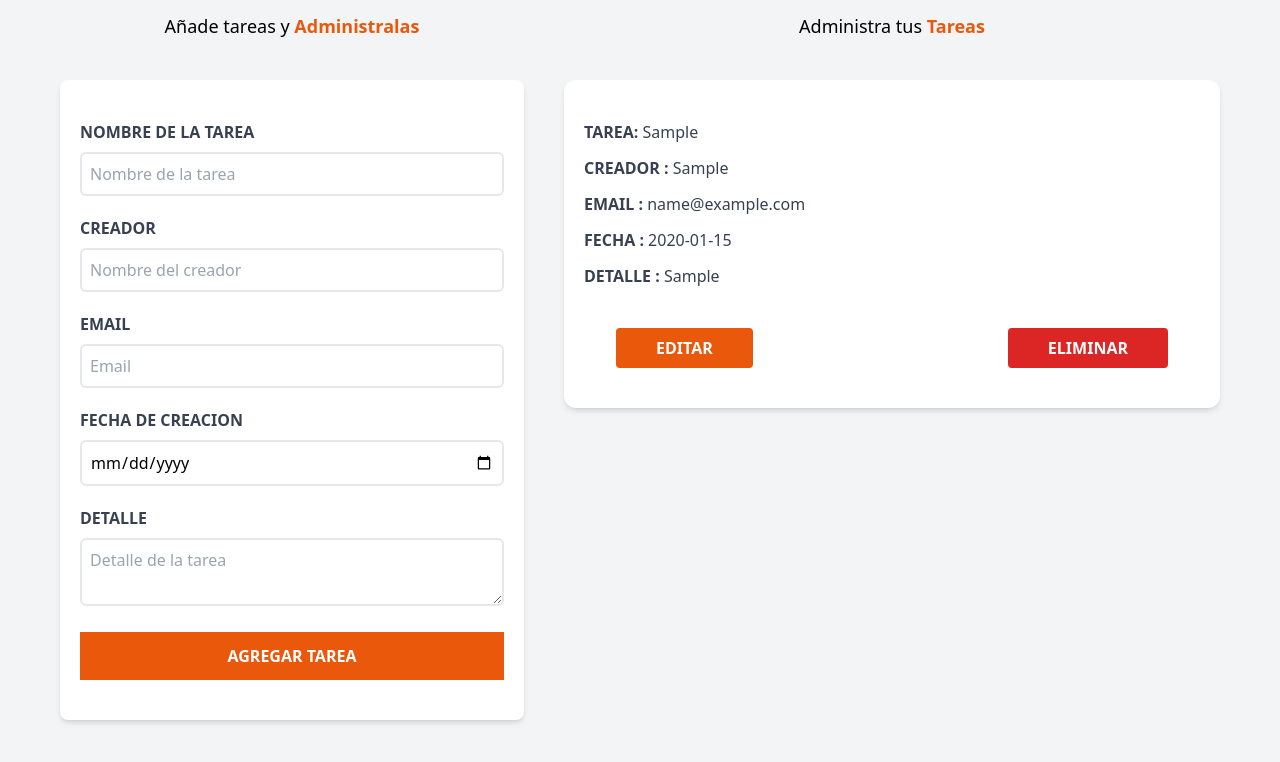
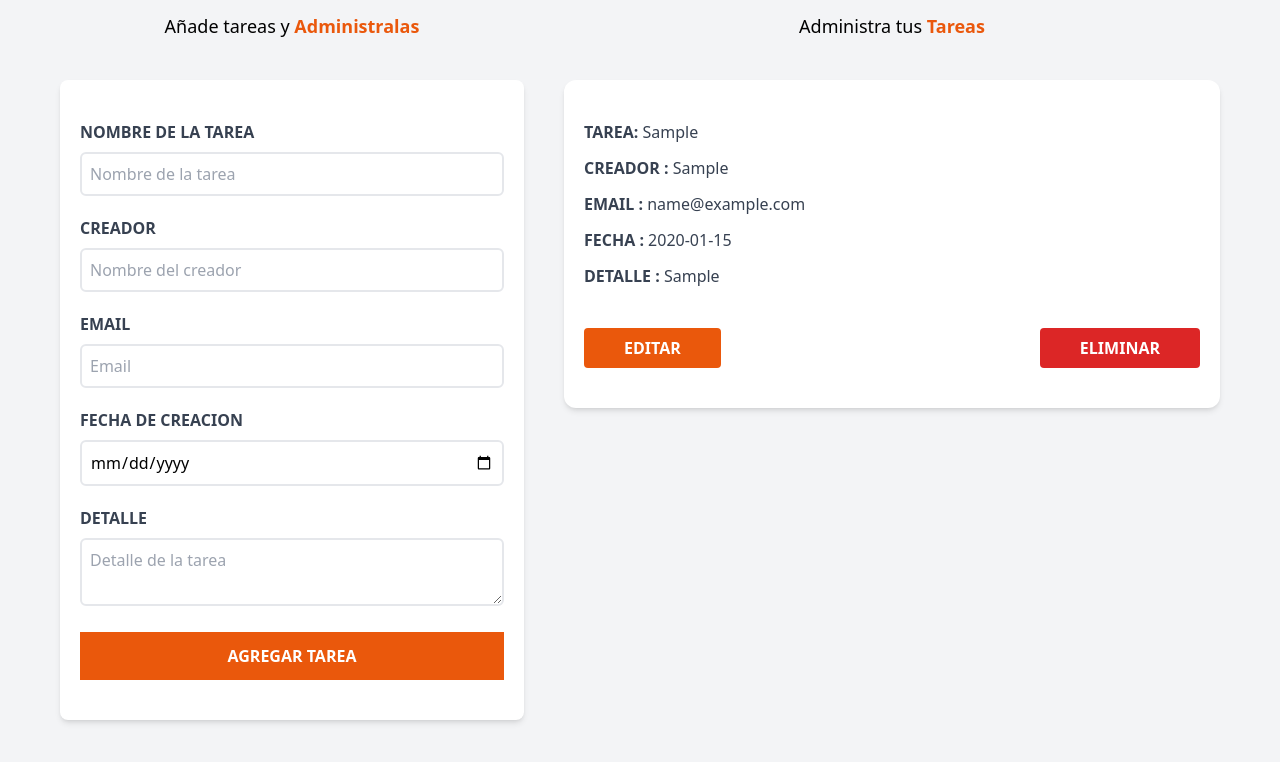
Before and after one commit to Andre2255/EasyTask, a React (Vite) app: page / in a window 1280 px wide. Both pictures are taken after typing "Sample", "Sample", "name@example.com", "2020-01-15", "Sample" into the empty fields and a click on the input "Agregar Tarea". Shown: the part 260-1022 px from the top of the page. Built offline with nearby package versions, Linux system fonts and the light colour scheme.

Commit message:
making details

```diff
--- a/src/components/Task.jsx
+++ b/src/components/Task.jsx
@@ -1,14 +1,14 @@
 
-const Task = ({tarea, setTarea, eliminarTarea}) => {
-   const {nombre, creador, email, fecha, detalle, id} = tarea
+const Task = ({ tarea, setTarea, eliminarTarea }) => {
+    const { nombre, creador, email, fecha, detalle, id } = tarea
 
-   const handleEliminar = ()=>{
-    const respuesta = confirm("¿Desea eliminar esta tareas?")
-    if(respuesta){
-        eliminarTarea(id)
+    const handleEliminar = () => {
+        const respuesta = confirm("¿Desea eliminar esta tareas?")
+        if (respuesta) {
+            eliminarTarea(id)
+        }
+
     }
-
-   }
     return (
         <div className='mx-5 my-4 bg-white shadow-md px-5 py-10 rounded-xl'>
 
@@ -28,10 +28,12 @@ const Task = ({tarea, setTarea, eliminarTarea}) => {
                 Detalle : <span className=' font-normal normal-case'>{detalle}</span>
             </p>
 
-            <div className=" flex justify-between mt-10 px-8">
-                <button className=" py-2 px-10 bg-orange-600 text-white hover:bg-orange-700 font-bold uppercase rounded" onClick={() => setTarea(tarea)} type="button" >Editar</button>
-                <button className=" py-2 px-10 bg-red-600 text-white hover:bg-red-700 font-bold uppercase rounded" onClick={handleEliminar} type="button">Eliminar</button>
+            <div className="flex flex-col  md:flex-row justify-between mt-10  ">
+                <button className="mb-4 md:mb-0 py-2 md:py-2 px-6 md:px-8 lg:px-10 bg-orange-600 text-white hover:bg-orange-700 font-bold uppercase rounded w-full md:w-auto">Editar</button>
+                <button className="py-2 md:py-2 px-6 md:px-8 lg:px-10 bg-red-600 text-white hover:bg-red-700 font-bold uppercase rounded w-full md:w-auto" onClick={handleEliminar} type="button">Eliminar</button>
             </div>
+
+
         </div>
     )
 }
```
